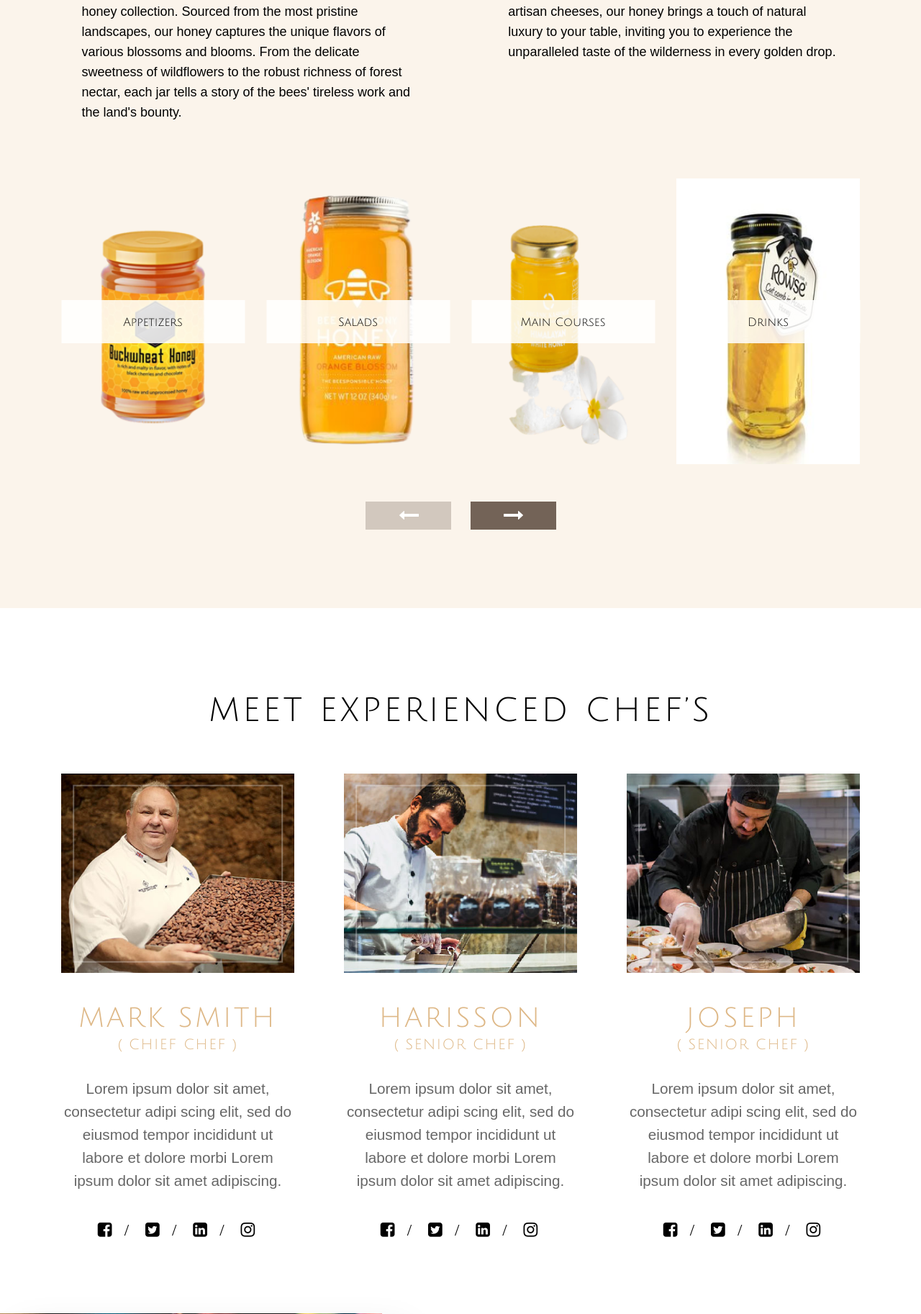
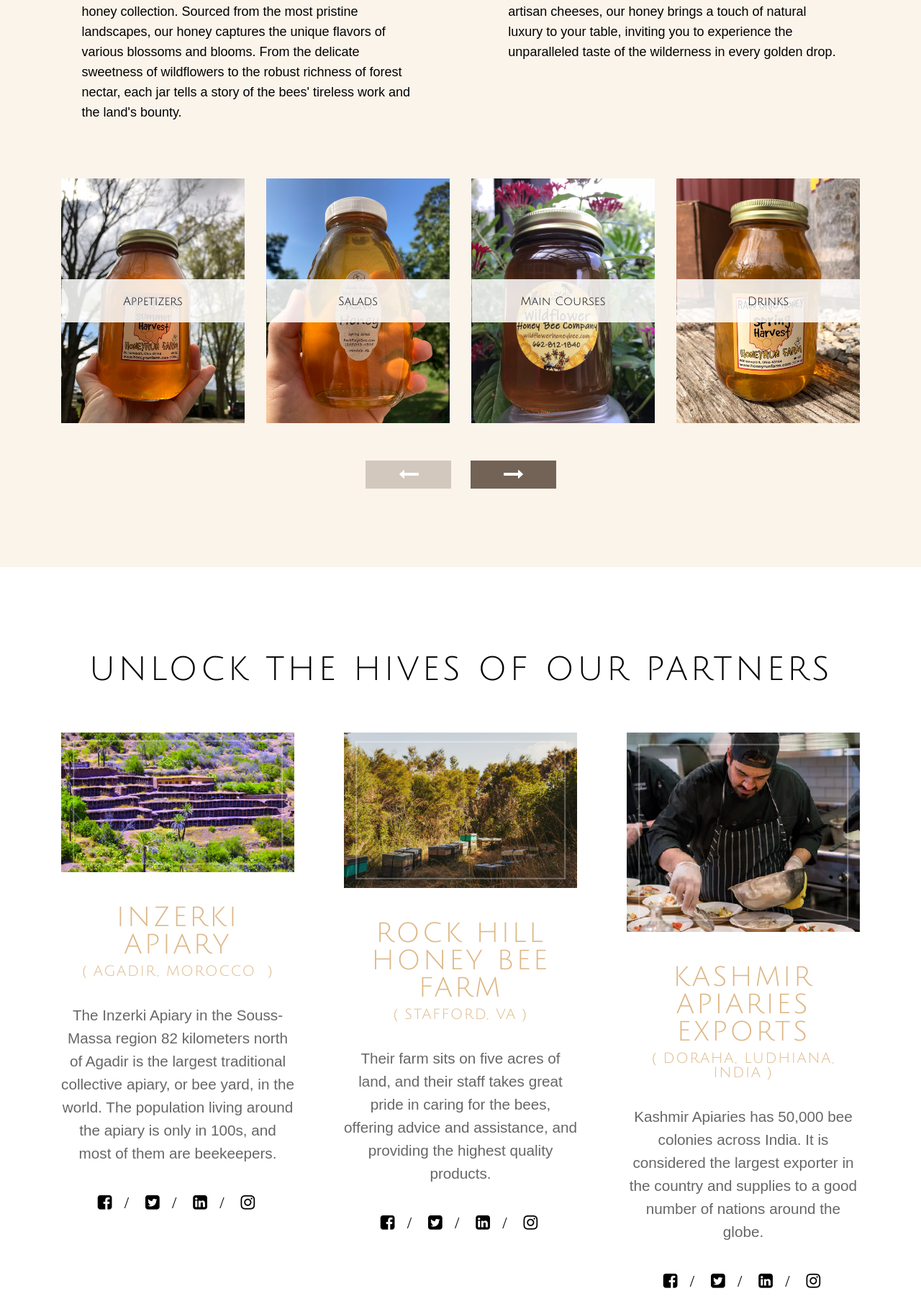
Before and after one commit to alriyadsouza/HiveToHome, a PHP site: page / in a window 1280 px wide. Shown: the part 1869-3695 px from the top of the page at 72% size. Run offline with PHP 8.4, Linux system fonts and the light colour scheme; some libraries are stand-ins or nearby versions; some web fonts are replaced.

Commit message:
made apiary chages

```diff
--- a/html/index.php
+++ b/html/index.php
@@ -115,7 +115,7 @@
                                     <div class="col-xs-12 col-sm-6 col-md-3 col-lg-3 menu-grid">
                                         <div class="menu-img">
                                             <div class="menu-block has-post-thumbnail">
-                                                <div class="entry-thumbnail"><img width="330" height="331" src="images/3a.png" class="attachment-full size-full wp-post-image" alt="" /></div>
+                                                <div class="entry-thumbnail"><img width="330" height="331" src="images/h5.jpeg" class="attachment-full size-full wp-post-image" alt="" /></div>
                                             </div>
                                         </div>
                                         <div class="menu-grid-col">
@@ -125,7 +125,7 @@
                                     <div class="col-xs-12 col-sm-6 col-md-3 col-lg-3 menu-grid">
                                         <div class="menu-img">
                                             <div class="menu-block has-post-thumbnail">
-                                                <div class="entry-thumbnail"><img width="330" height="331" src="images/4a.png" class="attachment-full size-full wp-post-image" alt="" /></div>
+                                                <div class="entry-thumbnail"><img width="330" height="331" src="images/h6.jpeg" class="attachment-full size-full wp-post-image" alt="" /></div>
                                             </div>
                                         </div>
                                         <div class="menu-grid-col">
@@ -135,7 +135,7 @@
                                     <div class="col-xs-12 col-sm-6 col-md-3 col-lg-3 menu-grid">
                                         <div class="menu-img">
                                             <div class="menu-block has-post-thumbnail">
-                                                <div class="entry-thumbnail"><img width="330" height="331" src="images/5a.png" class="attachment-full size-full wp-post-image" alt="" /></div>
+                                                <div class="entry-thumbnail"><img width="330" height="331" src="images/h8.webp" class="attachment-full size-full wp-post-image" alt="" /></div>
                                             </div>
                                         </div>
                                         <div class="menu-grid-col">
@@ -145,7 +145,7 @@
                                     <div class="col-xs-12 col-sm-6 col-md-3 col-lg-3 menu-grid">
                                         <div class="menu-img">
                                             <div class="menu-block has-post-thumbnail">
-                                                <div class="entry-thumbnail"><img width="329" height="331" src="images/6a.jpg" class="attachment-full size-full wp-post-image" alt="" /></div>
+                                                <div class="entry-thumbnail"><img width="329" height="331" src="images/h9.jpeg" class="attachment-full size-full wp-post-image" alt="" /></div>
                                             </div>
                                         </div>
                                         <div class="menu-grid-col">
@@ -155,7 +155,7 @@
                                     <div class="col-xs-12 col-sm-6 col-md-3 col-lg-3 menu-grid">
                                         <div class="menu-img">
                                             <div class="menu-block has-post-thumbnail">
-                                                <div class="entry-thumbnail"><img width="330" height="331" src="images/5.jpg" class="attachment-full size-full wp-post-image" alt="" /></div>
+                                                <div class="entry-thumbnail"><img width="330" height="331" src="images/h11.jpeg" class="attachment-full size-full wp-post-image" alt="" /></div>
                                             </div>
                                         </div>
                                         <div class="menu-grid-col">
@@ -165,7 +165,7 @@
                                     <div class="col-xs-12 col-sm-6 col-md-3 col-lg-3 menu-grid">
                                         <div class="menu-img">
                                             <div class="menu-block has-post-thumbnail">
-                                                <div class="entry-thumbnail"><img width="330" height="331" src="images/4.jpg" class="attachment-full size-full wp-post-image" alt="" /></div>
+                                                <div class="entry-thumbnail"><img width="330" height="331" src="images/h15.webp" class="attachment-full size-full wp-post-image" alt="" /></div>
                                             </div>
                                         </div>
                                         <div class="menu-grid-col">
@@ -175,7 +175,7 @@
                                     <div class="col-xs-12 col-sm-6 col-md-3 col-lg-3 menu-grid">
                                         <div class="menu-img">
                                             <div class="menu-block has-post-thumbnail">
-                                                <div class="entry-thumbnail"><img width="329" height="331" src="images/6.jpg" class="attachment-full size-full wp-post-image" alt="" /></div>
+                                                <div class="entry-thumbnail"><img width="329" height="331" src="images/h13.webp" class="attachment-full size-full wp-post-image" alt="" /></div>
                                             </div>
                                         </div>
                                         <div class="menu-grid-col">
@@ -185,7 +185,7 @@
                                     <div class="col-xs-12 col-sm-6 col-md-3 col-lg-3 menu-grid">
                                         <div class="menu-img">
                                             <div class="menu-block has-post-thumbnail">
-                                                <div class="entry-thumbnail"><img width="330" height="331" src="images/3.jpg" class="attachment-full size-full wp-post-image" alt="" /></div>
+                                                <div class="entry-thumbnail"><img width="330" height="331" src="images/h14.webp" class="attachment-full size-full wp-post-image" alt="" /></div>
                                             </div>
                                         </div>
                                         <div class="menu-grid-col">
@@ -202,7 +202,7 @@
                             <div class="section-inner">
                                 <div class="section-header">
                                     <div class="section-title">
-                                        <p>Meet Experienced Chef’s</p>
+                                        <p>Unlock the hives of our partners</p>
                                     </div>
                                 </div>
                                 <div class="section-content container">
@@ -210,13 +210,13 @@
                                         <div class="meetchef-grid-col col-xs-12 col-sm-12 col-md-4 col-lg-4">
                                             <div class="blog-img">
                                                 <div class="blog-block has-post-thumbnail">
-                                                    <div class="entry-thumbnail"><img width="423" height="362" src="images/9.jpg" class="attachment-full size-full wp-post-image" alt="" /></div>
+                                                    <div class="entry-thumbnail"><img width="423" height="362" src="images/apiary3.webp" class="attachment-full size-full wp-post-image" alt="" /></div>
                                                 </div>
                                             </div>
                                             <div class="entry-body">
-                                                <h4 class="entry-title">Mark Smith</h4>
-                                                <div class="entry-position">Chief Chef</div>
-                                                <p>Lorem ipsum dolor sit amet, consectetur adipi scing elit, sed do eiusmod tempor incididunt ut labore et dolore morbi Lorem ipsum dolor sit amet adipiscing.</p>
+                                                <h4 class="entry-title">Inzerki Apiary</h4>
+                                                <div class="entry-position">Agadir, Morocco </div>
+                                                <p>The Inzerki Apiary in the Souss-Massa region 82 kilometers north of Agadir is the largest traditional collective apiary, or bee yard, in the world. The population living around the apiary is only in 100s, and most of them are beekeepers.</p>
                                                 <ul>
                                                     <li><a class="fb" href="#" target="_blank" rel="noopener">facebook</a> /</li>
                                                     <li><a class="tw" href="#" target="_blank" rel="noopener">twitter</a> /</li>
@@ -229,14 +229,14 @@
                                             <div class="blog-img">
                                                 <div class="blog-block has-post-thumbnail">
                                                     <div class="entry-thumbnail">
-                                                        <img width="423" height="362" src="images/8.jpg" class="attachment-full size-full wp-post-image" alt="" />
+                                                        <img width="423" height="362" src="images/apiary2.jpg" class="attachment-full size-full wp-post-image" alt="" />
                                                     </div>
                                                 </div>
                                             </div>
                                             <div class="entry-body">
-                                                <h4 class="entry-title">Harisson</h4>
-                                                <div class="entry-position">Senior Chef</div>
-                                                <p>Lorem ipsum dolor sit amet, consectetur adipi scing elit, sed do eiusmod tempor incididunt ut labore et dolore morbi Lorem ipsum dolor sit amet adipiscing.</p>
+                                                <h4 class="entry-title">Rock Hill Honey Bee Farm</h4>
+                                                <div class="entry-position">Stafford, VA</div>
+                                                <p>Their farm sits on five acres of land, and their staff takes great pride in caring for the bees, offering advice and assistance, and providing the highest quality products.</p>
                                                 <ul>
                                                     <li><a class="fb" href="#" target="_blank" rel="noopener">facebook</a> /</li>
                                                     <li><a class="tw" href="#" target="_blank" rel="noopener">twitter</a> /</li>
@@ -252,9 +252,9 @@
                                                 </div>
                                             </div>
                                             <div class="entry-body">
-                                                <h4 class="entry-title">Joseph</h4>
-                                                <div class="entry-position">Senior Chef</div>
-                                                <p>Lorem ipsum dolor sit amet, consectetur adipi scing elit, sed do eiusmod tempor incididunt ut labore et dolore morbi Lorem ipsum dolor sit amet adipiscing.</p>
+                                                <h4 class="entry-title">Kashmir Apiaries Exports</h4>
+                                                <div class="entry-position">Doraha, Ludhiana, India</div>
+                                                <p>Kashmir Apiaries has 50,000 bee colonies across India. It is considered the largest exporter in the country and supplies to a good number of nations around the globe. </p>
                                                 <ul>
                                                     <li><a class="fb" href="#" target="_blank" rel="noopener">facebook</a> /</li>
                                                     <li><a class="tw" href="#" target="_blank" rel="noopener">twitter</a> /</li>
```
Also changed, not shown: html/images/apiary1.jpeg (added), html/images/apiary2.jpg (added), html/images/apiary3.webp (added), html/images/h10.jpeg (added), html/images/h11.jpeg (added), html/images/h12.webp (added), html/images/h13.webp (added), html/images/h14.webp (added), html/images/h15.webp (added), html/images/h5.jpeg (added), html/images/h6.jpeg (added), html/images/h8.webp (added), html/images/h9.jpeg (added).
